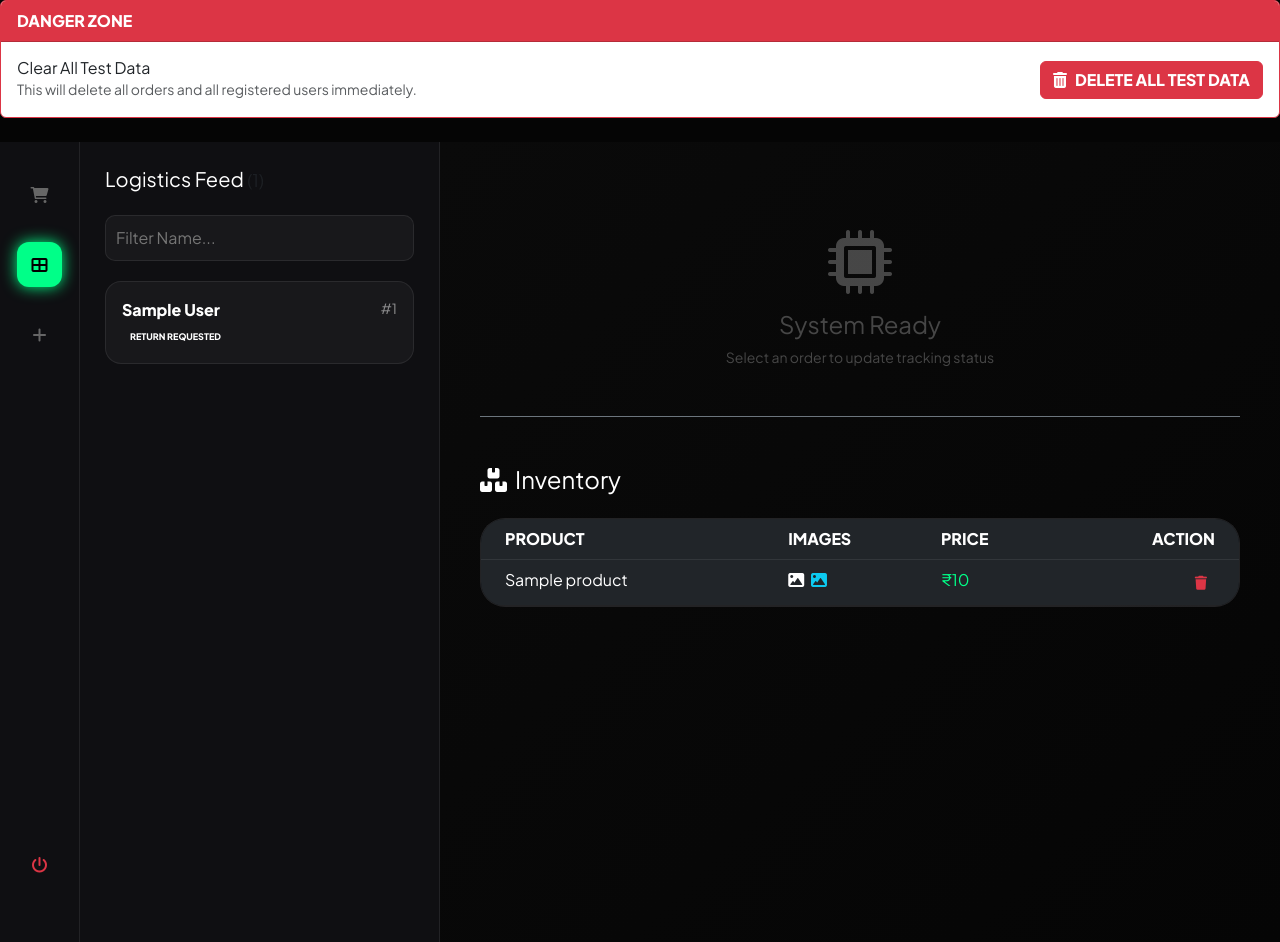
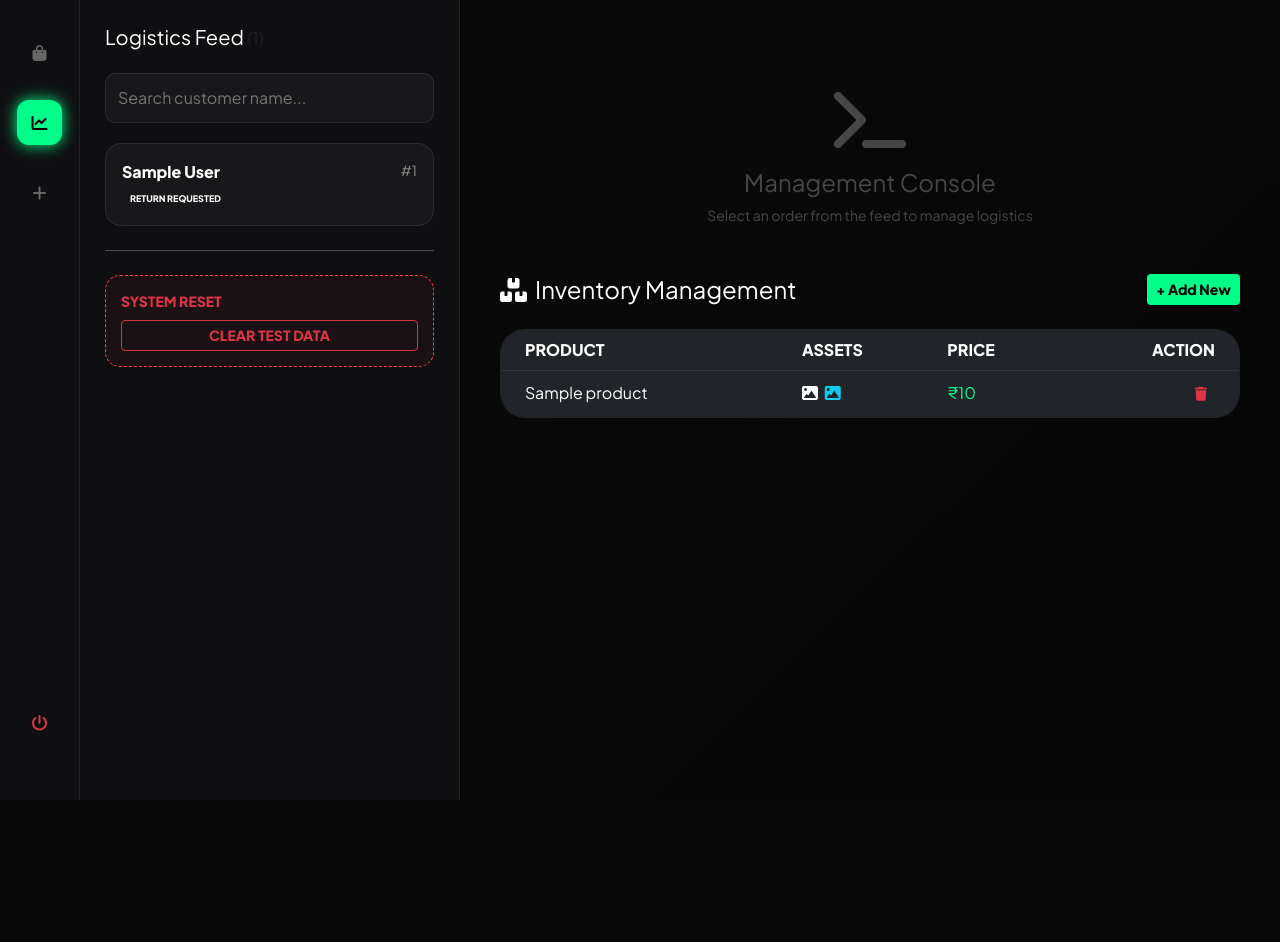
Before and after one commit to gmkarshad45-design/evia-shop, a Flask app: template templates/admin.html in a window 1280 px wide. After the commit the page ends 800 px from the top, so only its background shows below. Run offline with Flask 3, Linux system fonts and the light colour scheme; the template is opened without the code that fills it: values that come from a table or form of the project are taken from there, others are empty; tables that the repository leaves empty hold one stand-in row (values such as "Sample post"); some libraries are stand-ins or nearby versions.

Commit message:
Update admin.html

```diff
--- a/templates/admin.html
+++ b/templates/admin.html
@@ -15,8 +15,7 @@
             --surface-2: #18181b;
             --accent: #00ff88;
             --border: rgba(255, 255, 255, 0.08);
-            --return: #6f42c1;
-            --warning: #ffc107;
+            --danger: #ff4444;
         }
 
         body {
@@ -41,12 +40,40 @@
 
         /* Panels */
         .list-panel {
-            width: 360px; background: var(--surface-1); border-right: 1px solid var(--border);
+            width: 380px; background: var(--surface-1); border-right: 1px solid var(--border);
             overflow-y: auto; padding: 25px; transition: 0.3s;
         }
         .main-content {
             flex: 1; padding: 40px; overflow-y: auto;
             background: linear-gradient(135deg, #0a0a0a 0%, #050505 100%); transition: 0.3s;
+        }
+
+        /* Order Cards */
+        .order-card-sm {
+            background: var(--surface-2); border: 1px solid var(--border);
+            padding: 16px; border-radius: 16px; margin-bottom: 12px; cursor: pointer; transition: 0.2s;
+        }
+        .order-card-sm:hover { border-color: #444; }
+        .order-card-sm.active { border-color: var(--accent); background: #1d1d21; }
+
+        .stat-badge { font-size: 9px; font-weight: 800; padding: 3px 8px; border-radius: 5px; margin-top: 5px; display: inline-block; text-transform: uppercase; }
+        .status-placed { background: #333; color: white; }
+        .status-shipped { background: #3366ff; color: white; }
+        .status-out-for-delivery { background: #ffc107; color: black; }
+        .status-delivered { background: var(--accent); color: black; }
+        .status-cancelled { background: var(--danger); color: white; }
+
+        .glass-card {
+            background: rgba(24, 24, 27, 0.6); backdrop-filter: blur(20px);
+            border: 1px solid var(--border); border-radius: 25px; padding: 25px;
+        }
+
+        .search-box { background: var(--surface-2); border: 1px solid var(--border); border-radius: 10px; padding: 12px; color: #fff; width: 100%; margin-bottom: 20px; }
+
+        /* Danger Zone Styling */
+        .danger-section {
+            background: rgba(255, 68, 68, 0.05); border: 1px dashed var(--danger);
+            border-radius: 15px; padding: 15px; margin-bottom: 25px;
         }
 
         /* Mobile Adjustments */
@@ -60,68 +87,31 @@
             .list-panel { width: 100%; height: calc(100vh - 70px); }
             .main-content {
                 position: fixed; top: 0; left: 0; width: 100%; height: calc(100vh - 70px);
-                z-index: 900; transform: translateX(100%); padding: 20px;
+                z-index: 1100; transform: translateX(100%); padding: 20px;
             }
             .main-content.active { transform: translateX(0); }
-            .back-btn { display: block !important; }
         }
 
-        .order-card-sm {
-            background: var(--surface-2); border: 1px solid var(--border);
-            padding: 16px; border-radius: 16px; margin-bottom: 12px; cursor: pointer;
-        }
-        .order-card-sm.active { border-color: var(--accent); background: #1d1d21; }
-
-        .stat-badge { font-size: 9px; font-weight: 800; padding: 3px 8px; border-radius: 5px; margin-top: 5px; display: inline-block; text-transform: uppercase; }
-        .status-placed { background: #333; color: white; }
-        .status-shipped { background: #3366ff; color: white; }
-        .status-out-for-delivery { background: var(--warning); color: black; }
-        .status-delivered { background: var(--accent); color: black; }
-        .status-cancelled { background: #ff4444; color: white; }
-
-        .glass-card {
-            background: rgba(24, 24, 27, 0.6); backdrop-filter: blur(20px);
-            border: 1px solid var(--border); border-radius: 25px; padding: 25px;
-        }
-
-        .search-box { background: var(--surface-2); border: 1px solid var(--border); border-radius: 10px; padding: 10px; color: #fff; width: 100%; margin-bottom: 20px; }
-
-        /* Modal Styling */
         .modal-content { background: var(--surface-1); color: white; border: 1px solid var(--border); border-radius: 20px; }
-        .form-control { background: var(--surface-2); border: 1px solid var(--border); color: white; }
+        .form-control { background: var(--surface-2); border: 1px solid var(--border); color: white; padding: 12px; }
         .form-control:focus { background: var(--surface-2); color: white; border-color: var(--accent); box-shadow: none; }
-
         .table { color: #fff; border-color: var(--border); }
     </style>
 </head>
 <body>
 
-    <div class="card border-danger mb-4">
-    <div class="card-header bg-danger text-white fw-bold">DANGER ZONE</div>
-    <div class="card-body d-flex justify-content-between align-items-center">
-        <div>
-            <h6 class="mb-0">Clear All Test Data</h6>
-            <small class="text-muted">This will delete all orders and all registered users immediately.</small>
-        </div>
-        <form action="{{ url_for('reset_system') }}" method="POST" onsubmit="return confirm('WARNING: This will delete ALL users and orders. Are you sure?');">
-            <button type="submit" class="btn btn-danger fw-bold">
-                <i class="fa fa-trash-alt me-2"></i>DELETE ALL TEST DATA
-            </button>
-        </form>
-    </div>
-</div>
-
 <div class="dashboard-container">
     <div class="nav-sidebar">
-        <a href="/" class="nav-icon"><i class="fa fa-shopping-cart"></i></a>
-        <div class="nav-icon active"><i class="fa fa-th-large"></i></div>
+        <a href="/" class="nav-icon"><i class="fa fa-shopping-bag"></i></a>
+        <div class="nav-icon active"><i class="fa fa-chart-line"></i></div>
         <div class="nav-icon" data-bs-toggle="modal" data-bs-target="#productModal"><i class="fa fa-plus"></i></div>
         <a href="/logout" class="nav-icon mt-md-auto text-danger"><i class="fa fa-power-off"></i></a>
     </div>
 
     <div class="list-panel" id="listPanel">
         <h5 class="fw-800 mb-4">Logistics Feed <span class="text-muted small">({{ orders|length }})</span></h5>
-        <input type="text" id="orderSearch" class="search-box" placeholder="Filter Name..." onkeyup="filterOrders()">
+
+        <input type="text" id="orderSearch" class="search-box" placeholder="Search customer name..." onkeyup="filterOrders()">
 
         <div id="orderList">
             {% for o in orders %}
@@ -136,15 +126,24 @@
             </div>
             {% endfor %}
         </div>
+
+        <hr class="my-4 opacity-10">
+
+        <div class="danger-section">
+            <p class="small fw-bold text-danger mb-2">SYSTEM RESET</p>
+            <form action="{{ url_for('reset_system') }}" method="POST" onsubmit="return confirm('WARNING: This will delete ALL users and orders. Are you sure?');">
+                <button type="submit" class="btn btn-sm btn-outline-danger w-100 fw-bold">CLEAR TEST DATA</button>
+            </form>
+        </div>
     </div>
 
     <div class="main-content" id="mainContent">
-        <button class="btn btn-dark mb-3 back-btn d-none" onclick="closeDetails()"><i class="fa fa-arrow-left me-2"></i>Back</button>
+        <button class="btn btn-dark mb-3 d-md-none" onclick="closeDetails()"><i class="fa fa-arrow-left me-2"></i>Back to List</button>
 
         <div id="no-selection" class="text-center mt-5 opacity-25">
-            <i class="fa fa-microchip fa-4x mb-3"></i>
-            <h4>System Ready</h4>
-            <p class="small">Select an order to update tracking status</p>
+            <i class="fa fa-terminal fa-4x mb-3"></i>
+            <h4>Management Console</h4>
+            <p class="small">Select an order from the feed to manage logistics</p>
         </div>
 
         {% for o in orders %}
@@ -154,71 +153,64 @@
                     <div>
                         <h2 class="fw-800 mb-0">{{ o.customer.full_name }}</h2>
                         <a href="https://wa.me/{{ o.whatsapp }}" target="_blank" class="text-decoration-none small" style="color: var(--accent)">
-                           <i class="fab fa-whatsapp me-1"></i> +{{ o.whatsapp }} (Chat)
+                           <i class="fab fa-whatsapp me-1"></i> Chat with Customer
                         </a>
                     </div>
                     <h3 style="color: var(--accent)">₹{{ o.total_price }}</h3>
                 </div>
 
                 <div class="row">
-                    <div class="col-md-7 mb-4">
+                    <div class="col-md-6 mb-4">
                         <label class="opacity-50 small fw-bold mb-2">SHIPPING ADDRESS</label>
-                        <div class="p-3 rounded-3" style="background: var(--surface-1); border: 1px solid var(--border); font-size: 14px;">
+                        <div class="p-3 rounded-3" style="background: var(--surface-1); border: 1px solid var(--border); font-size: 14px; min-height: 80px;">
                             {{ o.address if o.address else 'No Address Provided' }}
                         </div>
                     </div>
-                    <div class="col-md-5 mb-4">
-                        <label class="opacity-50 small fw-bold mb-2">ITEMS</label>
-                        <div class="p-3 rounded-3" style="background: var(--surface-1); border: 1px solid var(--border); font-weight: bold;">
+                    <div class="col-md-6 mb-4">
+                        <label class="opacity-50 small fw-bold mb-2">ORDERED ITEMS</label>
+                        <div class="p-3 rounded-3" style="background: var(--surface-1); border: 1px solid var(--border); font-weight: bold; min-height: 80px;">
                             {{ o.product_details }}
                         </div>
                     </div>
                 </div>
 
                 <div class="d-grid gap-2">
-                    <label class="small fw-bold opacity-50 mb-1">UPDATE TRACKING STATUS</label>
+                    <label class="small fw-bold opacity-50 mb-1">LOGISTICS UPDATE</label>
+                    <div class="row g-2">
+                        <div class="col-6"><a href="/admin/update-status/{{ o.id }}/Shipped" class="btn btn-primary w-100 py-3 fw-bold small"><i class="fa fa-ship me-2"></i>SHIPPED</a></div>
+                        <div class="col-6"><a href="/admin/update-status/{{ o.id }}/Out%20for%20Delivery" class="btn btn-warning w-100 py-3 fw-bold small text-dark"><i class="fa fa-motorcycle me-2"></i>OFD</a></div>
+                        <div class="col-12"><a href="/admin/update-status/{{ o.id }}/Delivered" class="btn btn-success w-100 py-3 fw-bold"><i class="fa fa-check-double me-2"></i>MARK AS DELIVERED</a></div>
+                    </div>
 
-                    <a href="/admin/update-status/{{ o.id }}/Shipped" class="btn btn-primary p-3 rounded-3 fw-bold">
-                        <i class="fa fa-ship me-2"></i> 1. MARK AS SHIPPED
-                    </a>
-
-                    <a href="/admin/update-status/{{ o.id }}/Out%20for%20Delivery" class="btn btn-warning p-3 rounded-3 fw-bold text-dark">
-                        <i class="fa fa-motorcycle me-2"></i> 2. OUT FOR DELIVERY
-                    </a>
-
-                    <a href="/admin/update-status/{{ o.id }}/Delivered" class="btn btn-success p-3 rounded-3 fw-bold">
-                        <i class="fa fa-check-double me-2"></i> 3. MARK DELIVERED
-                    </a>
-
-                    <hr class="my-3 opacity-10">
-
-                    <a href="/admin/update-status/{{ o.id }}/Cancelled" class="btn btn-dark p-3 rounded-3 fw-bold">
-                        CANCEL ORDER
-                    </a>
-
-                    <a href="/admin/delete-order/{{ o.id }}" class="btn btn-outline-danger btn-sm border-0 mt-3 opacity-25" onclick="return confirm('Permanently delete this record?')">
-                        <i class="fa fa-trash me-2"></i> DELETE RECORD
-                    </a>
+                    <div class="d-flex gap-2 mt-3">
+                        <a href="/admin/update-status/{{ o.id }}/Cancelled" class="btn btn-dark flex-grow-1 fw-bold">CANCEL ORDER</a>
+                        <a href="/admin/delete-order/{{ o.id }}" class="btn btn-outline-danger" onclick="return confirm('Delete record permanently?')"><i class="fa fa-trash"></i></a>
+                    </div>
                 </div>
             </div>
         </div>
         {% endfor %}
 
-        <div class="mt-5 pt-5 border-top border-secondary">
-            <h4 class="fw-800 mb-4"><i class="fa fa-boxes me-2"></i>Inventory</h4>
-            <div class="table-responsive glass-card p-0">
+        <div class="mt-5">
+            <div class="d-flex justify-content-between align-items-center mb-4">
+                <h4 class="fw-800 mb-0"><i class="fa fa-boxes me-2"></i>Inventory Management</h4>
+                <button class="btn btn-accent btn-sm fw-bold" style="background:var(--accent); color:#000" data-bs-toggle="modal" data-bs-target="#productModal">+ Add New</button>
+            </div>
+
+            <div class="glass-card p-0 overflow-hidden">
+                <div class="table-responsive">
                     <table class="table table-dark table-hover mb-0">
                         <thead>
                             <tr>
                                 <th class="ps-4">PRODUCT</th>
-                            <th>IMAGES</th>
+                                <th>ASSETS</th>
                                 <th>PRICE</th>
                                 <th class="text-end pe-4">ACTION</th>
                             </tr>
                         </thead>
                         <tbody>
                             {% for p in products %}
-                        <tr>
+                            <tr class="align-middle">
                                 <td class="ps-4">{{ p.name }}</td>
                                 <td>
                                     <i class="fa fa-image me-1"></i>
@@ -240,29 +232,35 @@
             </div>
         </div>
     </div>
+</div>
 
 <div class="modal fade" id="productModal" tabindex="-1">
     <div class="modal-dialog modal-dialog-centered">
         <div class="modal-content">
             <form action="/admin/add-product" method="POST">
                 <div class="modal-header border-0">
-                    <h5 class="modal-title">New Product</h5>
+                    <h5 class="modal-title fw-bold">Upload New Item</h5>
                     <button type="button" class="btn-close btn-close-white" data-bs-dismiss="modal"></button>
                 </div>
                 <div class="modal-body">
                     <input type="text" name="name" class="form-control mb-3" placeholder="Product Name" required>
-                    <input type="number" name="price" class="form-control mb-3" placeholder="Price" required>
+                    <input type="number" name="price" class="form-control mb-3" placeholder="Price (₹)" required>
 
-                    <label class="small opacity-50 mb-1 ms-1">PRIMARY IMAGE</label>
-                    <input type="text" name="image" class="form-control mb-3" placeholder="Main Image URL" required>
+                    <div class="row g-2 mb-3">
+                        <div class="col-6">
+                            <label class="small opacity-50 mb-1">MAIN IMAGE URL</label>
+                            <input type="text" name="image" class="form-control" placeholder="URL" required>
+                        </div>
+                        <div class="col-6">
+                            <label class="small opacity-50 mb-1">SECOND IMAGE</label>
+                            <input type="text" name="image_2" class="form-control" placeholder="Optional URL">
+                        </div>
+                    </div>
 
-                    <label class="small opacity-50 mb-1 ms-1">SECONDARY IMAGE (OPTIONAL)</label>
-                    <input type="text" name="image_2" class="form-control mb-3" placeholder="Second Image URL">
-
-                    <textarea name="description" class="form-control" placeholder="Description"></textarea>
+                    <textarea name="description" class="form-control" rows="3" placeholder="Product details..."></textarea>
                 </div>
                 <div class="modal-footer border-0">
-                    <button type="submit" class="btn btn-success w-100 py-3 fw-bold">UPLOAD PRODUCT</button>
+                    <button type="submit" class="btn btn-success w-100 py-3 fw-bold">PUBLISH TO SHOP</button>
                 </div>
             </form>
         </div>
@@ -273,14 +271,22 @@
     function viewOrder(id) {
         document.getElementById('no-selection').classList.add('d-none');
         document.querySelectorAll('.detail-view').forEach(el => el.classList.add('d-none'));
+
         const detailEl = document.getElementById('detail-' + id);
         if(detailEl) detailEl.classList.remove('d-none');
-        if(window.innerWidth < 768) document.getElementById('mainContent').classList.add('active');
-        document.querySelectorAll('.order-card-sm').forEach(el => el.classList.remove('active'));
-        event.currentTarget.classList.add('active');
+
+        if(window.innerWidth < 768) {
+            document.getElementById('mainContent').classList.add('active');
         }
 
-    function closeDetails() { document.getElementById('mainContent').classList.remove('active'); }
+        document.querySelectorAll('.order-card-sm').forEach(el => el.classList.remove('active'));
+        const activeCard = document.querySelector(`[onclick="viewOrder('${id}')"]`);
+        if(activeCard) activeCard.classList.add('active');
+    }
+
+    function closeDetails() {
+        document.getElementById('mainContent').classList.remove('active');
+    }
 
     function filterOrders() {
         let input = document.getElementById('orderSearch').value.toLowerCase();
```
Lines whose indentation alone changed are shown as unchanged.
